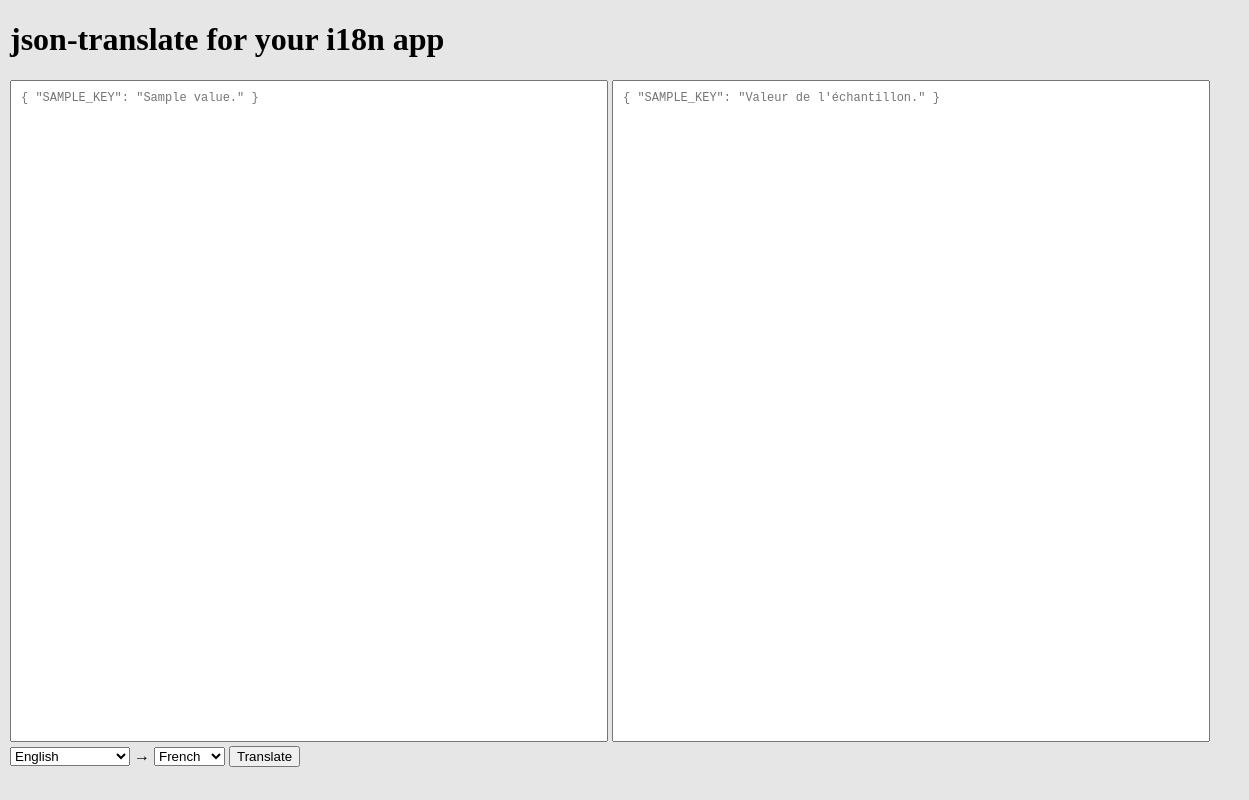
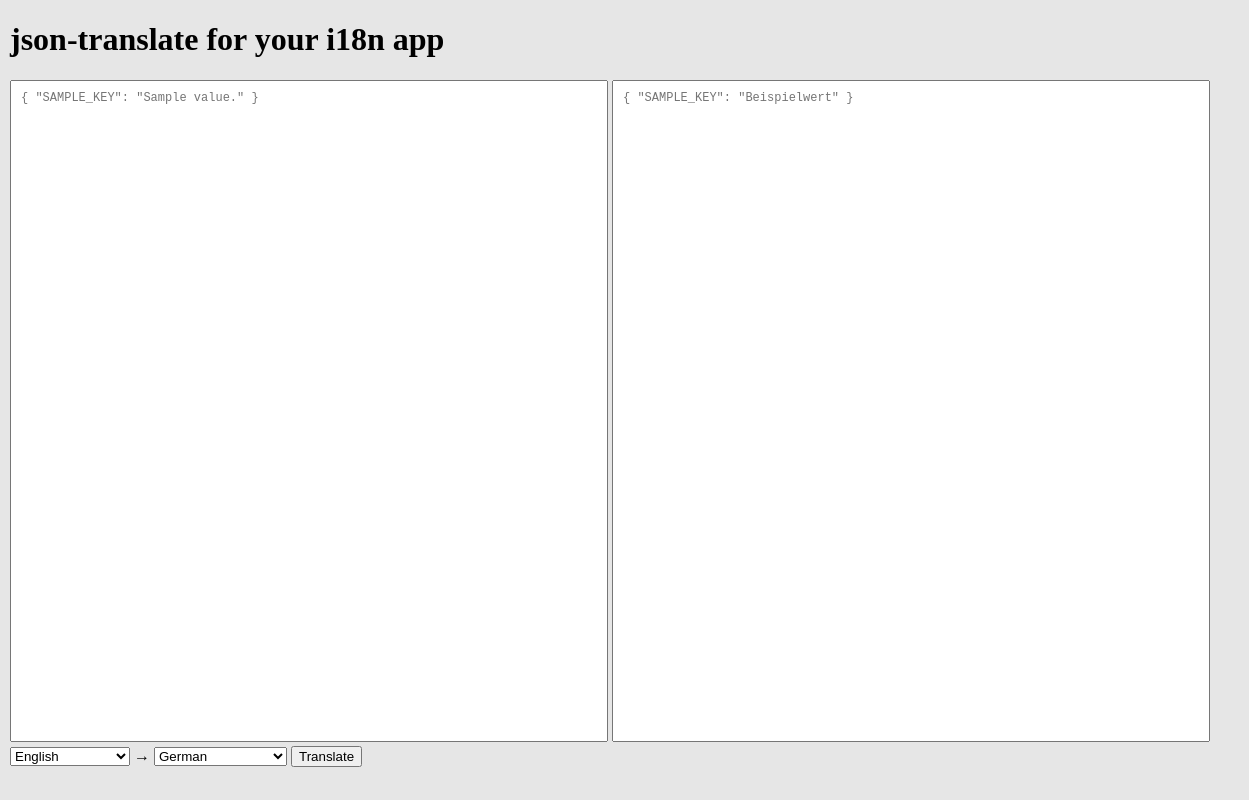
Before and after one commit to alexharper84/json-translate, a plain HTML site: page index.html in a window 1280 px wide. Shown: the full height of the page, 0-1249 px from the left. Drawn offline with Linux system fonts and the light colour scheme.

Commit message:
Modified index.html to allow more languages options

```diff
--- a/index.html
+++ b/index.html
@@ -14,10 +14,16 @@
         </select>
         <span>&rarr;</span>
         <select id="targetLang">
-            <option value="fr">French</option>
-            <option value="ar">Arabic</option>
-            <option value="es">Spanish</option>
-            <option value="zh-CN">Chinese</option>
+          <option value="de">German</option>
+          <option value="zh-CN">Chinese Simplified</option>
+          <option value="hi">Hindi</option>
+          <option value="ru">Russian</option>
+          <option value="fr">French</option>
+          <option value="np">Norwegian</option>
+          <option value="es">Spanish</option>
+          <option value="ko">Korean</option>
+          <option value="fa">Persian</option>
+          <option value="ar">Arabic</option>
         </select>
         <button onclick="app.translate();">Translate</button>
         <a href="https://github.com/chrismcafee/json-translate">
@@ -25,7 +31,7 @@
         </a>
         <script>
             document.getElementById("input").placeholder = '{ "SAMPLE_KEY": "Sample value." }';
-            document.getElementById("output").placeholder = '{ "SAMPLE_KEY": "Valeur de l\'échantillon." }';
+            document.getElementById("output").placeholder = '{ "SAMPLE_KEY": "Beispielwert" }';
         </script>
 
         <script src="./js/app.js"></script>
```
